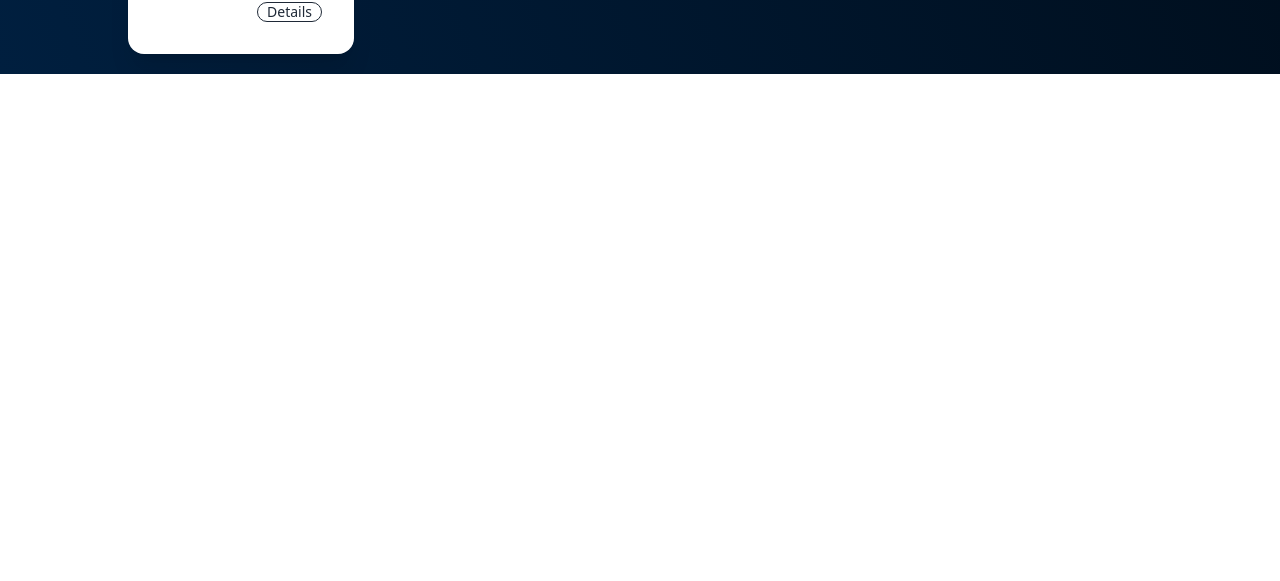
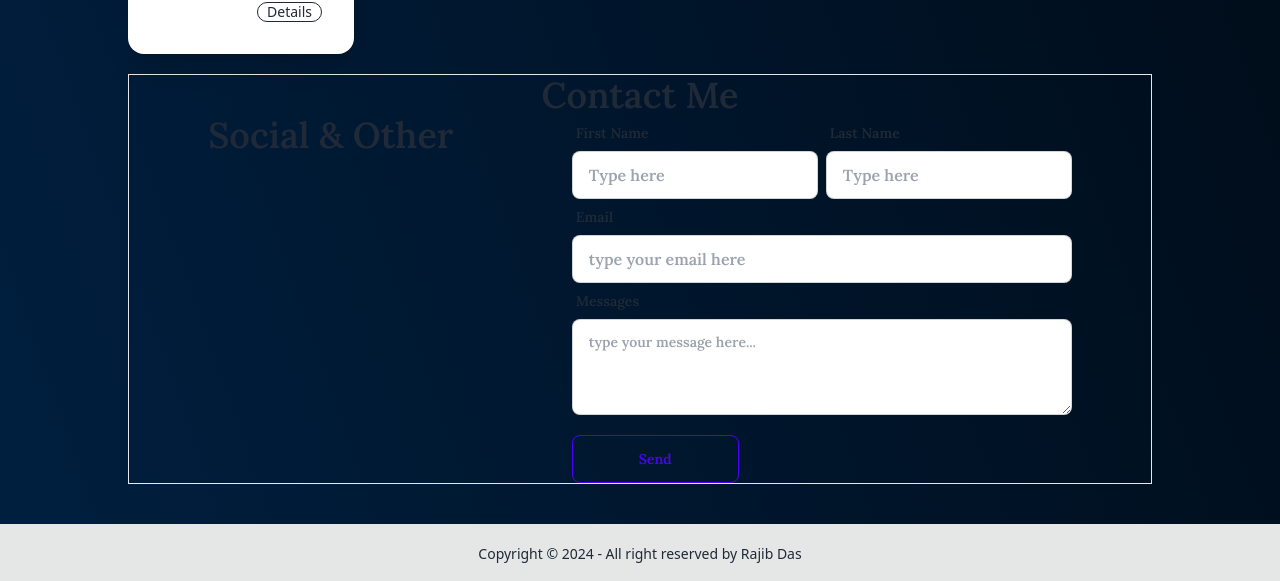
Before and after one commit to rajibdas-it/rajib-das-portfolio, a React (Vite) app: page / in a window 1280 px wide. Shown: the part 3106-3687 px from the top of the page. Before the commit the page ends 3180 px from the top, so only its background shows below. Built offline with nearby package versions, Linux system fonts and the light colour scheme.

Commit message:
email form part done

```diff
--- a/package.json
+++ b/package.json
@@ -10,11 +10,13 @@
     "preview": "vite preview"
   },
   "dependencies": {
+    "@emailjs/browser": "^4.1.0",
     "react": "^18.2.0",
     "react-dom": "^18.2.0",
     "react-icons": "^4.12.0",
     "react-scroll": "^1.9.0",
     "react-skillbars": "^2.2.0",
+    "react-toastify": "^10.0.4",
     "react-type-animation": "^3.2.0"
   },
   "devDependencies": {
--- a/src/App.jsx
+++ b/src/App.jsx
@@ -1,13 +1,18 @@
 import About from "./components/About";
+import Contact from "./components/Contact";
 import Education from "./components/Education";
+import Footer from "./components/Footer";
 import Header from "./components/Header";
 import Navbar from "./components/Navbar";
 import Projects from "./components/Projects";
 import Services from "./components/Services";
 import Skills from "./components/Skills";
+import { ToastContainer } from "react-toastify";
+import "react-toastify/dist/ReactToastify.css";
 
 const App = () => {
   return (
+    <>
       <div className="bg-gradient-to-tr from-[#001F3F] to-[#000000] px-5 p-5 lg:px-32">
         <div className="max-w-[1490px] mx-auto">
           <Navbar />
@@ -17,8 +22,12 @@ const App = () => {
           <Skills />
           <Services />
           <Projects />
+          <Contact />
         </div>
+        <ToastContainer position="top-center" />
       </div>
+      <Footer />
+    </>
   );
 };
 
--- /dev/null
+++ b/src/components/Contact.jsx
@@ -0,0 +1,19 @@
+import Email from "../layout/Email";
+
+const Contact = () => {
+  return (
+    <div className="border border-myRed my-5 min-h-screen] lg:px-5">
+      <h1 className="text-center font-semibold text-4xl font-lora">
+        Contact Me
+        <div className="flex flex-col lg:flex-row justify-around">
+          <div>Social & Other</div>
+          <div>
+            <Email />
+          </div>
+        </div>
+      </h1>
+    </div>
+  );
+};
+
+export default Contact;
--- /dev/null
+++ b/src/components/Footer.jsx
@@ -0,0 +1,11 @@
+const Footer = () => {
+  return (
+    <footer className="footer footer-center bg-base-300 p-5 text-base-content">
+      <aside>
+        <p>Copyright © 2024 - All right reserved by Rajib Das</p>
+      </aside>
+    </footer>
+  );
+};
+
+export default Footer;
--- /dev/null
+++ b/src/layout/Email.jsx
@@ -0,0 +1,86 @@
+/* eslint-disable no-unused-vars */
+import React, { useRef } from "react";
+import emailjs from "@emailjs/browser";
+import { toast } from "react-toastify";
+
+const Email = () => {
+  const form = useRef();
+  const sendEmail = (e) => {
+    e.preventDefault();
+    emailjs
+      .sendForm(
+        "service_kcs796n",
+        "template_lkg71wx",
+        form.current,
+        "V8qUwv4mUYLQJ8-cg"
+      )
+      .then(
+        (result) => {
+          console.log(result.text);
+          toast.success("your message has been sent", { autoClose: 1500 });
+          e.target.reset();
+        },
+        (error) => {
+          // console.log(error.text);
+          toast.error(`${error.text}`, { autoClose: 1500 });
+        }
+      );
+  };
+  return (
+    <form ref={form} onSubmit={sendEmail}>
+      <div className="grid grid-cols-1 lg:grid-cols-2 gap-2">
+        <label className="form-control w-full ">
+          <div className="label">
+            <span className="label-text">First Name</span>
+          </div>
+          <input
+            type="text"
+            name="user_firstName"
+            placeholder="Type here"
+            className="input input-bordered w-full "
+          />
+        </label>
+        <label className="form-control w-full ">
+          <div className="label">
+            <span className="label-text">Last Name</span>
+          </div>
+          <input
+            type="text"
+            name="user_lastName"
+            placeholder="Type here"
+            className="input input-bordered w-full "
+          />
+        </label>
+      </div>
+      <label className="form-control w-full">
+        <div className="label">
+          <span className="label-text">Email</span>
+        </div>
+        <input
+          type="email"
+          name="user_email"
+          placeholder="type your email here"
+          className="input input-bordered w-full"
+        />
+      </label>
+      <label className="form-control">
+        <div className="label">
+          <span className="label-text">Messages</span>
+        </div>
+        <textarea
+          name="message"
+          className="textarea textarea-bordered h-24"
+          placeholder="type your message here..."
+        ></textarea>
+      </label>
+      <button
+        type="submit"
+        className="flex justify-center items-center mt-5 btn btn-outline w-full lg:w-2/6 text-center  btn-primary"
+      >
+        Send
+      </button>
+    </form>
+  );
+};
+
+export default Email;
--- a/src/layout/ProjectFeatures.jsx
+++ b/src/layout/ProjectFeatures.jsx
@@ -2,7 +2,7 @@
 import { FaCheck, FaSlackHash } from "react-icons/fa";
 
 const ProjectFeatures = ({ features }) => {
-  console.log(features);
+  // console.log(features);
   return (
     <div>
       <h3 className="text-secondary text-2xl font-bold">
```
Also changed, not shown: 1 other file (tests, documents, lock files or other folders). Lines whose indentation alone changed are shown as unchanged.
